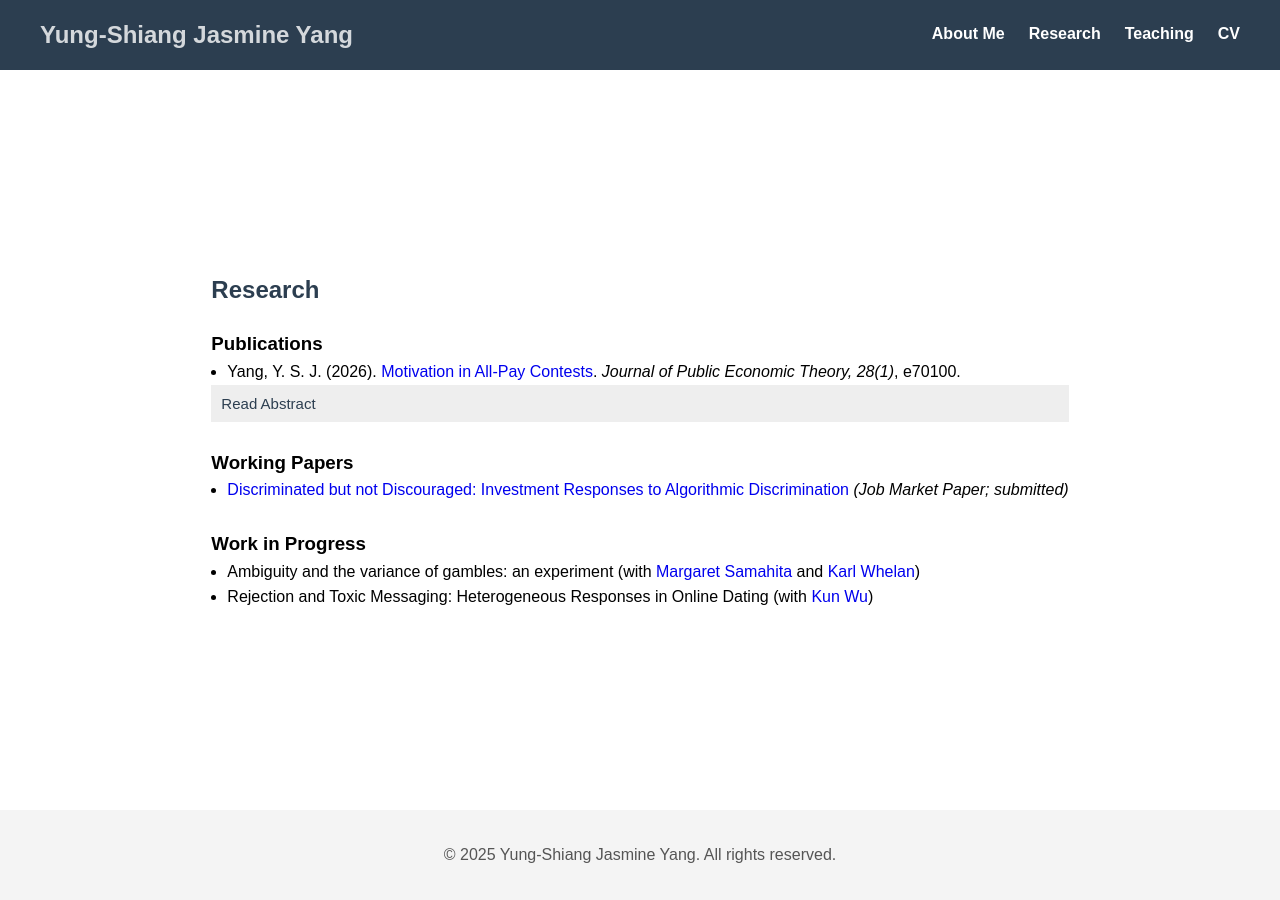
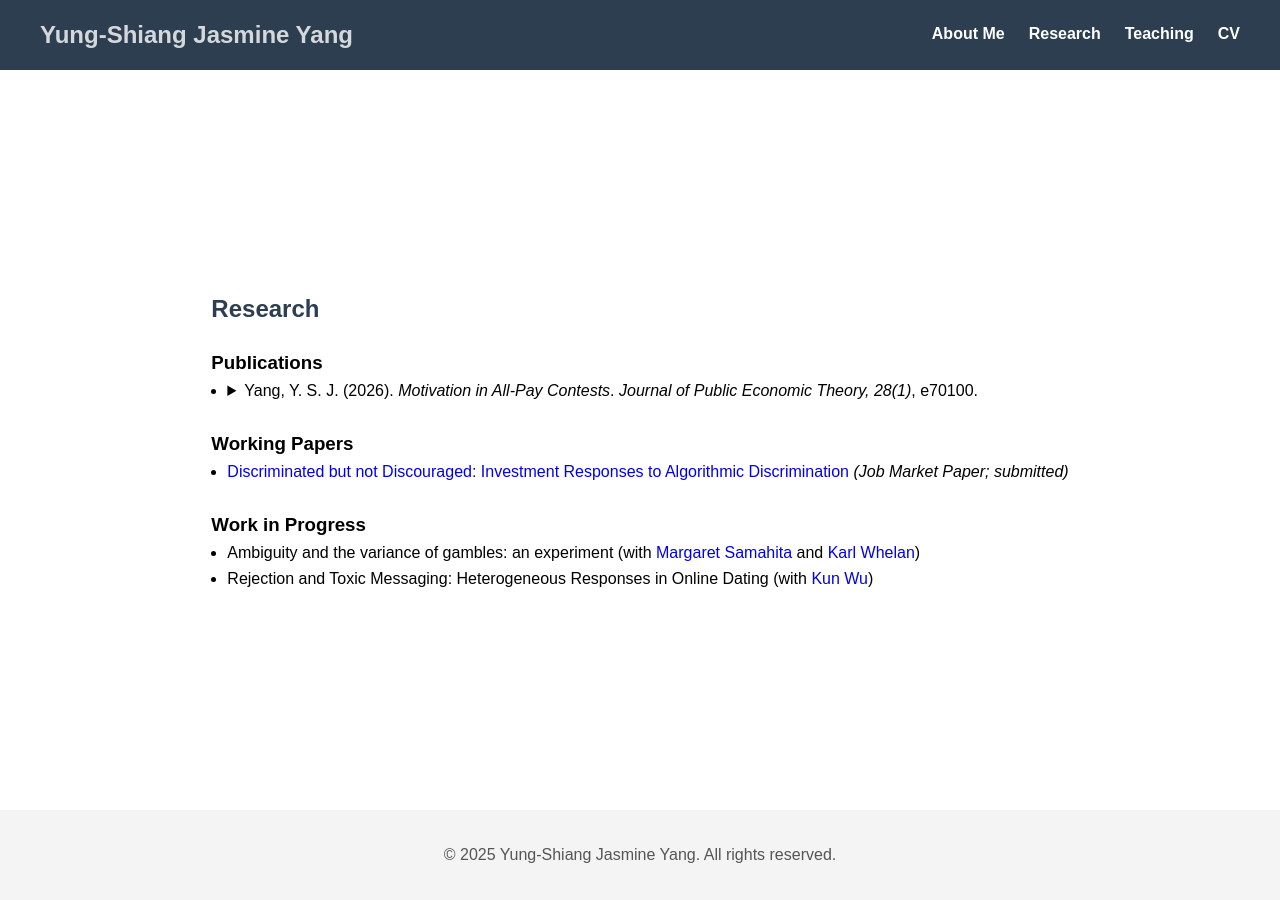
Before and after one commit to Y-SJasmineYang/y-sjasmineyang.github.io, a Jekyll site: the page built from research.html, in a window 1280 px wide. Built offline with Jekyll 4.4.1, drawn with Linux system fonts in a browser that asks for light colours.

Commit message:
Update research.html

```diff
--- a/research.html
+++ b/research.html
@@ -7,17 +7,30 @@
 
 <h3>Publications</h3>
 <ul>
-  <li>Yang, Y. S. J. (2026). <a href="https://onlinelibrary.wiley.com/doi/full/10.1111/jpet.70100?casa_token=VRwF86nnGVAAAAAA%3ATjK0ti9Db6R-QIYXSBSLRvMDrhNIsfx9l4mfmCWLKckkIZUBNZ0xMLPzxH2WNGyCIiws6k2FRHRJDSSw">Motivation in All‐Pay Contests</a>. <i>Journal of Public Economic Theory, 28(1)</i>, e70100.</li>
-  <button type="button" class="collapsible">Read Abstract</button>
-  <div class="content">
-    <p>This paper studies how agents with monetary and non‐monetary motivation interact strategically in competitions. Examining
-the question under an all‐pay contest framework, we show that there do not exist pure‐strategy equilibria when the competing
-agents share the same motivation. When agents with different motivation compete against each other, we determine the
-conditions for the existence of pure‐strategy equilibria and fully characterize the mixed‐strategy equilibria. The results help
-explain situations where prizes are ineffective in eliciting higher efforts in contests. They show that the discouragement
-effect is prevalent when competing agents harbor different motivation and illustrate how reputation and money can be
-complementary goods. </p>
-  </div>
+  <li>
+    <details>
+      <summary style="cursor: pointer;">
+        Yang, Y. S. J. (2026). <em>Motivation in All-Pay Contests</em>.
+        <i>Journal of Public Economic Theory, 28(1)</i>, e70100.
+      </summary>
+      <p>
+        This paper studies how agents with monetary and non-monetary motivation
+        interact strategically in competitions. Examining the question under an
+        all-pay contest framework, we show that there do not exist pure-strategy
+        equilibria when the competing agents share the same motivation. When
+        agents with different motivation compete against each other, we determine
+        the conditions for the existence of pure-strategy equilibria and fully
+        characterize the mixed-strategy equilibria. The results help explain
+        situations where prizes are ineffective in eliciting higher efforts in
+        contests. They show that the discouragement effect is prevalent when
+        competing agents harbor different motivation and illustrate how
+        reputation and money can be complementary goods.
+      </p>
+      <p>
+        <a href="https://onlinelibrary.wiley.com/doi/full/10.1111/jpet.70100">Read the paper</a>
+      </p>
+    </details>
+  </li>
 </ul>
 <br>
 <h3>Working Papers</h3>
```
